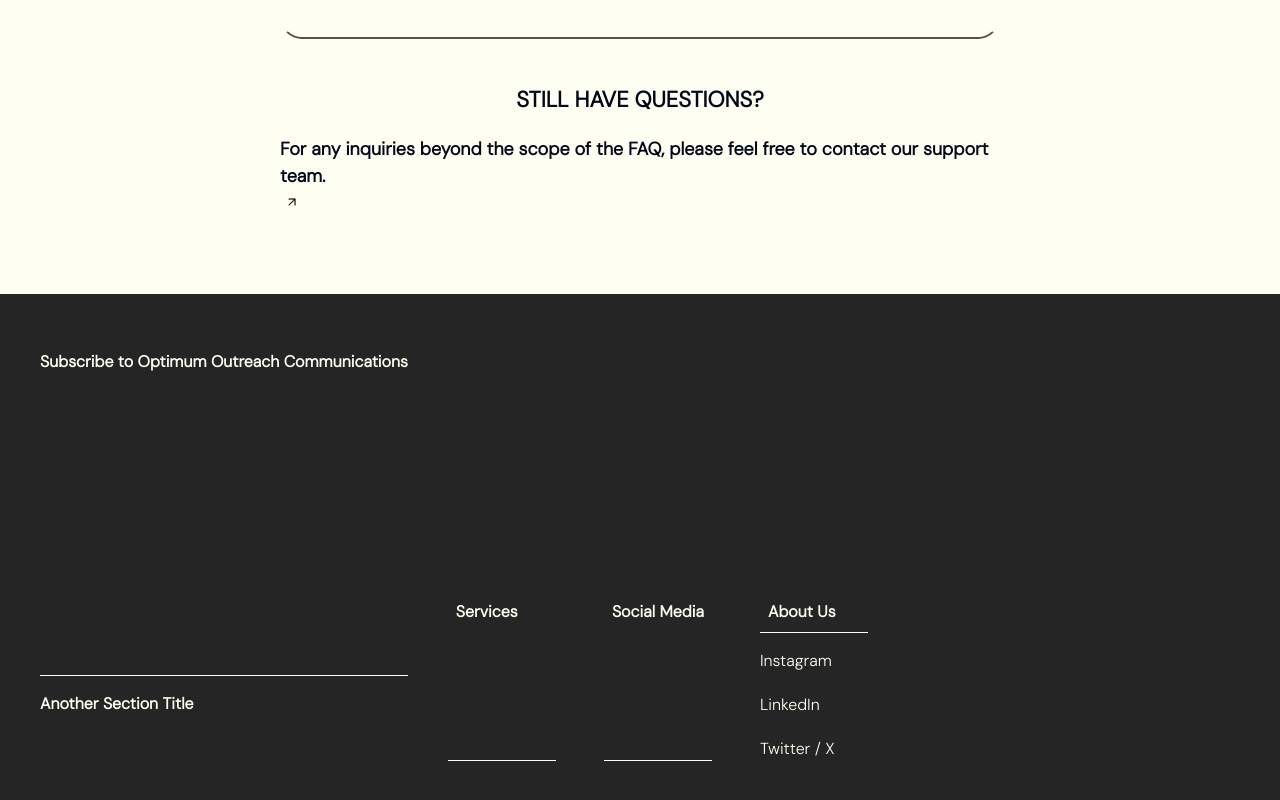
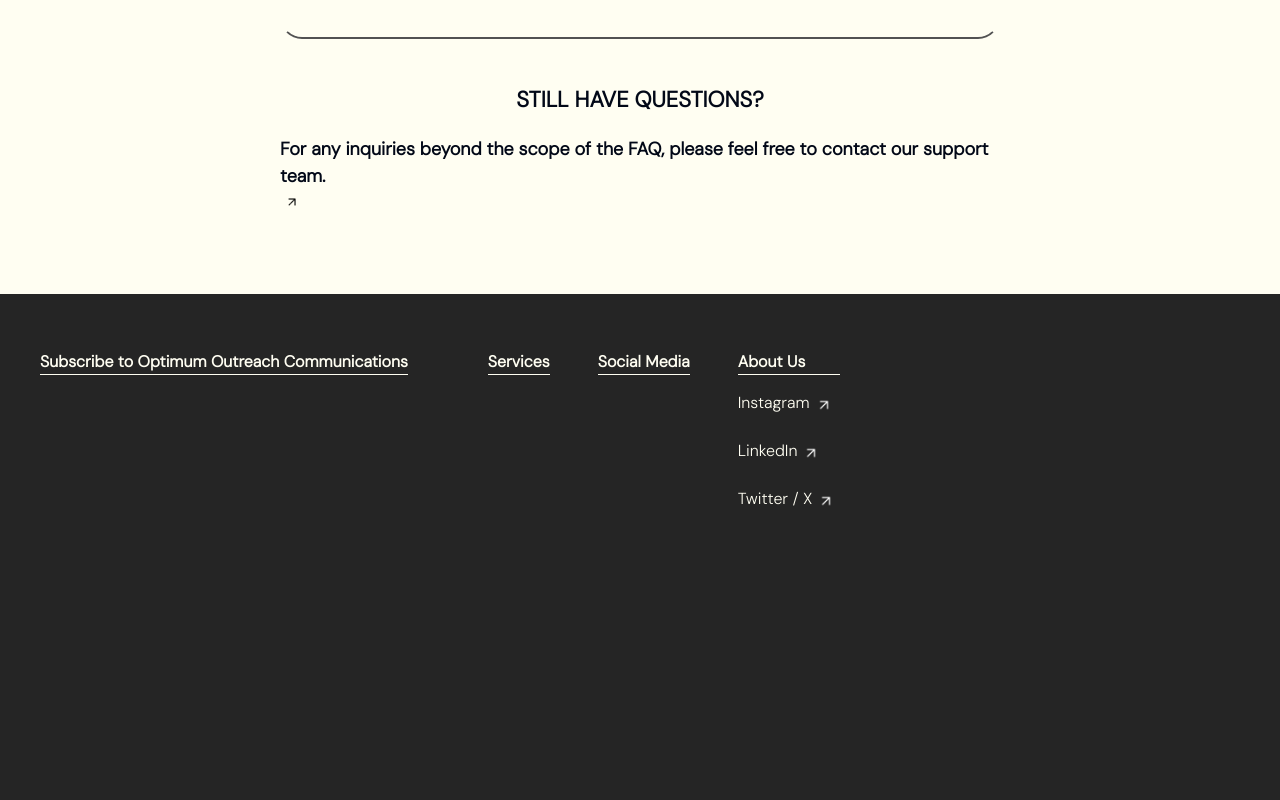
Before and after one commit to hendrckks/demo, a React (Vite) app in the folder optimum/: page / in a window 1280 px wide. Shown: the part 3134-3934 px from the top of the page. Built offline with nearby package versions, Linux system fonts and the light colour scheme; a web font is replaced by a local one.

Commit message:
footer components

```diff
--- a/optimum/src/components/Navbar.tsx
+++ b/optimum/src/components/Navbar.tsx
@@ -83,7 +83,7 @@ function Navbar() {
               <Link
                 to="/"
                 className={`justify-center flex items-center rounded-full p-3 ${
-                  activeLinks.home ? "bg-black text-white" : ""
+                  activeLinks.home ? "bg-white text-black" : ""
                 } hover:bg-white hover:text-black transition-all duration-500 ease-in-out w-[90px]`}
                 onClick={() => toggleActive("home")}
               >
--- a/optimum/src/pages/FAQs.tsx
+++ b/optimum/src/pages/FAQs.tsx
@@ -89,7 +89,7 @@ function FAQs() {
             <h1 className=" flex justify-center items-center text-[22px]">
               STILL HAVE QUESTIONS?
             </h1>
-            <p className="text-[18px] mt-5">
+            <p className="text-[18px] mt-5 block">
               For any inquiries beyond the scope of the FAQ, please feel free to
               contact our support team.
               <span>
--- a/optimum/src/pages/Footer.tsx
+++ b/optimum/src/pages/Footer.tsx
@@ -1,35 +1,85 @@
 import "../Footer.css";
 
 const Footer = () => {
+  function HandleInstagramClick() {
+    window.open("https://www.instagram.com/optimum_outreach_/");
+  }
+
+  function HandleTwitterClick() {
+    window.open("https://twitter.com/OOutreach1/", "_blank");
+  }
+
+  function HandleLinkedinClick() {
+    window.open("https://www.instagram.com/optimum_outreach_/", "_blank");
+  }
   return (
-    <div className="bg-[#252525] h-[764px] w-full flex box-border font-DM-sans">
-      <div className="p-10 py-14 grid grid-rows-2 text-[#fffef2] text-16px">
+    <div className="bg-[#252525] h-[764px] w-full flex box-border font-DM-sans space-x-10 caret-transparent">
+      <div className="p-10 py-14 text-[#fffef2] text-16px">
         <div className="border-b-[1.5px] border-[#fffef2]">
           <h2 className="font-[600]">
             Subscribe to Optimum Outreach Communications
           </h2>
         </div>
-        <div className="border-b-[1.5px] border-[#fffef2] mt-4">
-          <h2 className="font-[600]">Another Section Title</h2>
-        </div>
       </div>
-      <div className="flex flex-col justify-center">
-        <div className="grid grid-cols-3 gap-x-12 gap-y-14 text-[#fffef2] text-[16px]">
-          <div className="border-b-[1.5px] border-[#fffef2] p-2">
+      <div className="flex-col justify-center">
+        <div className="gap-x-12 gap-y-14 text-[#fffef2] text-[16px] flex">
+          <div className="border-b-[1.5px] border-[#fffef2] mt-14 h-fit">
             <h2 className="font-[600]">Services</h2>
           </div>
-          <div className="border-b-[1.5px] border-[#fffef2] p-2">
+          <div className="border-b-[1.5px] border-[#fffef2] mt-14 h-fit">
             <h2 className="font-[600]">Social Media</h2>
           </div>
           <div>
-            <div className="border-b-[1.5px] border-[#fffef2] p-2">
+            <div className="border-b-[1.5px] border-[#fffef2] mt-14">
               <h2 className="font-[600]">About Us</h2>
             </div>
             <div className="mt-4">
               <ul className="space-y-5">
-                <li>Instagram</li>
-                <li>LinkedIn</li>
-                <li>Twitter / X</li>
+                <li>
+                  <a
+                    onClick={HandleInstagramClick}
+                    className="cursor-pointer flex"
+                  >
+                    Instagram
+                    <span>
+                      <img
+                        src="/src/assets/arrow (1).png"
+                        alt="right up arrow"
+                        className="h-[28px] cursor-pointer filter invert"
+                      />
+                    </span>
+                  </a>
+                </li>
+                <li>
+                  <a
+                    onClick={HandleLinkedinClick}
+                    className="flex cursor-pointer"
+                  >
+                    LinkedIn{" "}
+                    <span>
+                      <img
+                        src="/src/assets/arrow (1).png"
+                        alt="right up arrow"
+                        className="h-[28px] cursor-pointer filter invert"
+                      />
+                    </span>
+                  </a>
+                </li>
+                <li>
+                  <a
+                    onClick={HandleTwitterClick}
+                    className="flex cursor-pointer"
+                  >
+                    Twitter / X{" "}
+                    <span>
+                      <img
+                        src="/src/assets/arrow (1).png"
+                        alt="right up arrow"
+                        className="h-[28px] cursor-pointer filter invert"
+                      />
+                    </span>
+                  </a>
+                </li>
               </ul>
             </div>
           </div>
```
